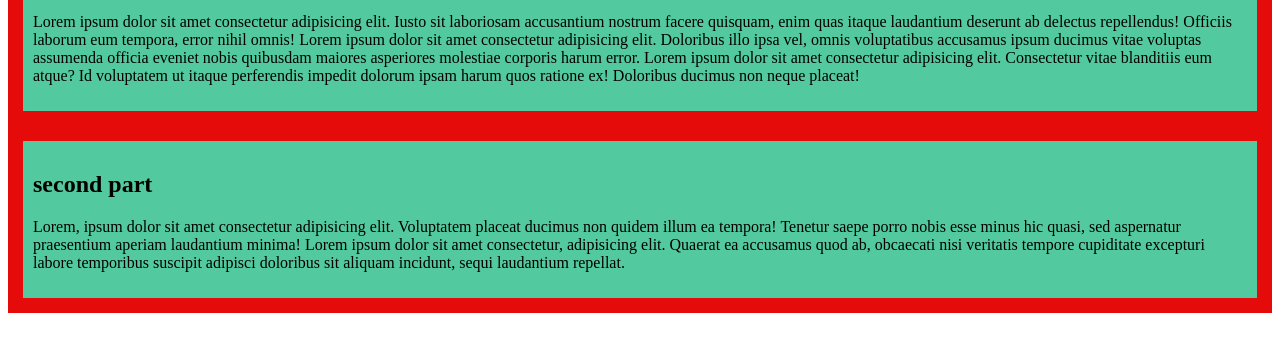
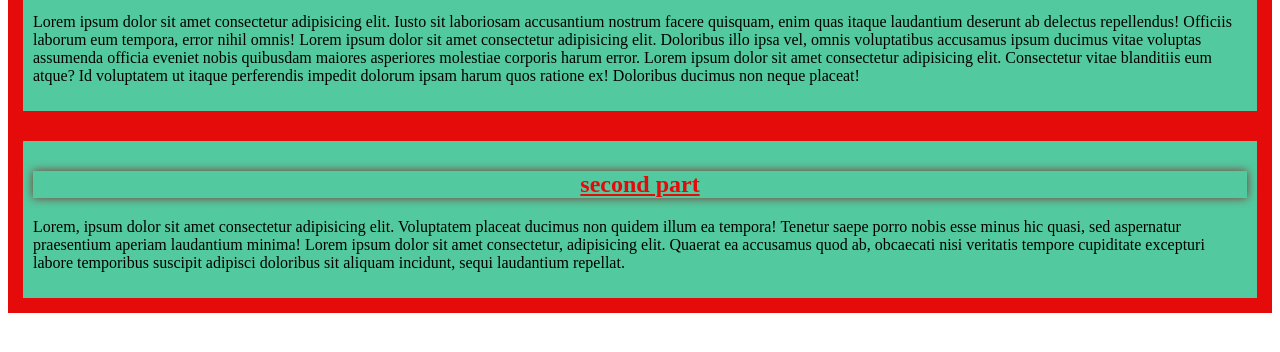
Before and after one commit to EftiarNiloy/my-first-github-repo, a plain HTML site: page index.html in a window 1280 px wide. Shown: the part 130-482 px from the top of the page. Drawn offline with Linux system fonts and the light colour scheme.

Commit message:
fst push

```diff
--- a/styles/fst.css
+++ b/styles/fst.css
@@ -12,3 +12,12 @@ div{
     border:15px solid #e50b0b;
 
 }
+h2{
+    color: #e50b0b;
+    font-size: 24px;
+    text-align: center;
+    margin-bottom: 20px;
+    text-decoration: underline;
+    text-align: center;
+    box-shadow: #823131 0px 0px 10px;
+}
```
